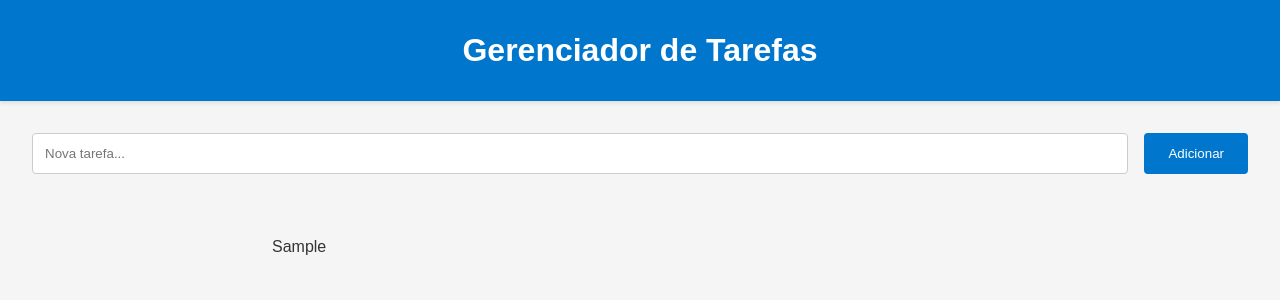
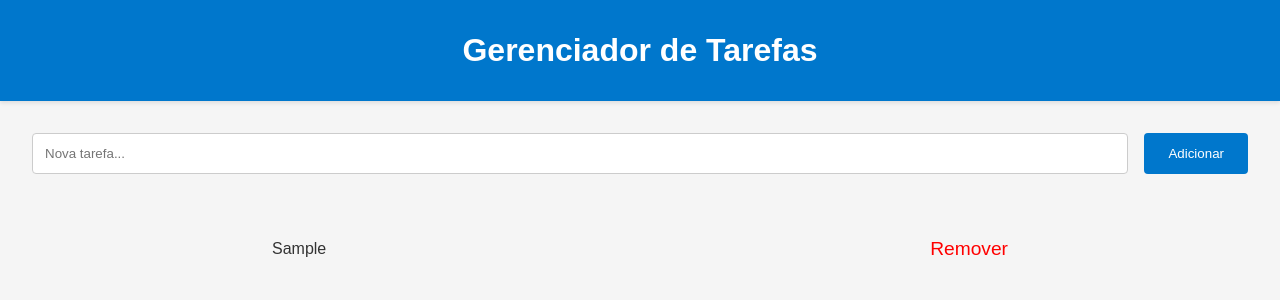
Before and after one commit to ederbastos21/gerenciador_tarefas, a React (Create React App) app: page / in a window 1280 px wide. Both pictures are taken after typing "Sample" into the empty fields and a click on the button "Adicionar". Shown: the top 300 px of the page. Built offline with nearby package versions, Linux system fonts and the light colour scheme.

Commit message:
adicionar recurso de remoção de de tarefas

```diff
--- a/src/components/ListaTarefas/index.jsx
+++ b/src/components/ListaTarefas/index.jsx
@@ -1,18 +1,23 @@
-import React from 'react'
-import { Container } from './styles'
+import React from 'react';
+import { Container } from './styles';
 
-const ListaTarefas = ({ tarefas }) => {
+const ListaTarefas = ({ tarefas, aoRemover }) => {
   return (
     <Container>
       {tarefas.length === 0 ? (
         <p>Nenhuma tarefa adicionada ainda.</p>
       ) : (
-        tarefas.map((tarefa, index) => (
-          <div key={index}>{tarefa}</div>
+        tarefas.map((tarefa) => (
+          <div key={tarefa.id} style={{ display: 'flex', justifyContent: 'space-between', alignItems: 'center' }}>
+            <span>{tarefa.texto}</span>
+            <button onClick={() => aoRemover(tarefa.id)} style={{ cursor: 'pointer', background: 'transparent', border: 'none', color: 'red', fontSize: '1.2rem' }}>
+              Remover
+            </button>
+          </div>
         ))
       )}
     </Container>
-  )
-}
+  );
+};
 
-export default ListaTarefas
+export default ListaTarefas;
--- a/src/pages/Home/index.jsx
+++ b/src/pages/Home/index.jsx
@@ -4,20 +4,22 @@ import FormularioTarefa from '../../components/FormularioTarefa';
 import ListaTarefas from '../../components/ListaTarefas';
 
 const Home = () => {
-  // 1) Estado inicial puxa do localStorage de forma preguiçosa
   const [tarefas, setTarefas] = useState(() => {
     const salvo = localStorage.getItem('tarefas');
     return salvo ? JSON.parse(salvo) : [];
   });
 
-  // 2) Grava sempre que 'tarefas' mudar
   useEffect(() => {
     localStorage.setItem('tarefas', JSON.stringify(tarefas));
   }, [tarefas]);
 
   const adicionarTarefa = (novaTarefa) => {
     if (!novaTarefa.trim()) return;
-    setTarefas(prev => [...prev, novaTarefa]);
+    setTarefas(prev => [...prev, { id: Date.now(), texto: novaTarefa, concluida: false }]);
+  };
+
+  const removerTarefa = (id) => {
+    setTarefas(prev => prev.filter(tarefa => tarefa.id !== id));
   };
 
   return (
@@ -25,7 +27,7 @@ const Home = () => {
       <Cabecalho />
       <main>
         <FormularioTarefa aoAdicionar={adicionarTarefa} />
-        <ListaTarefas tarefas={tarefas} />
+        <ListaTarefas tarefas={tarefas} aoRemover={removerTarefa} />
       </main>
     </>
   );
```
